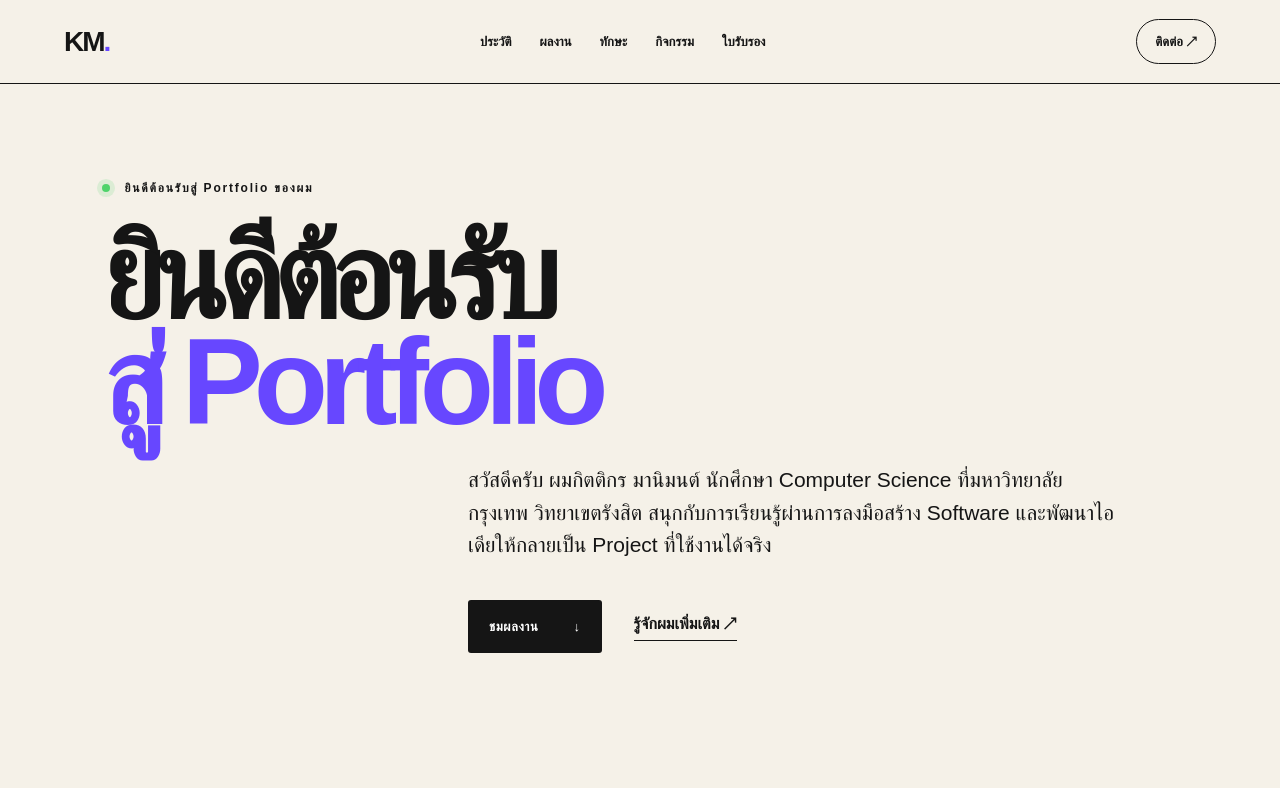
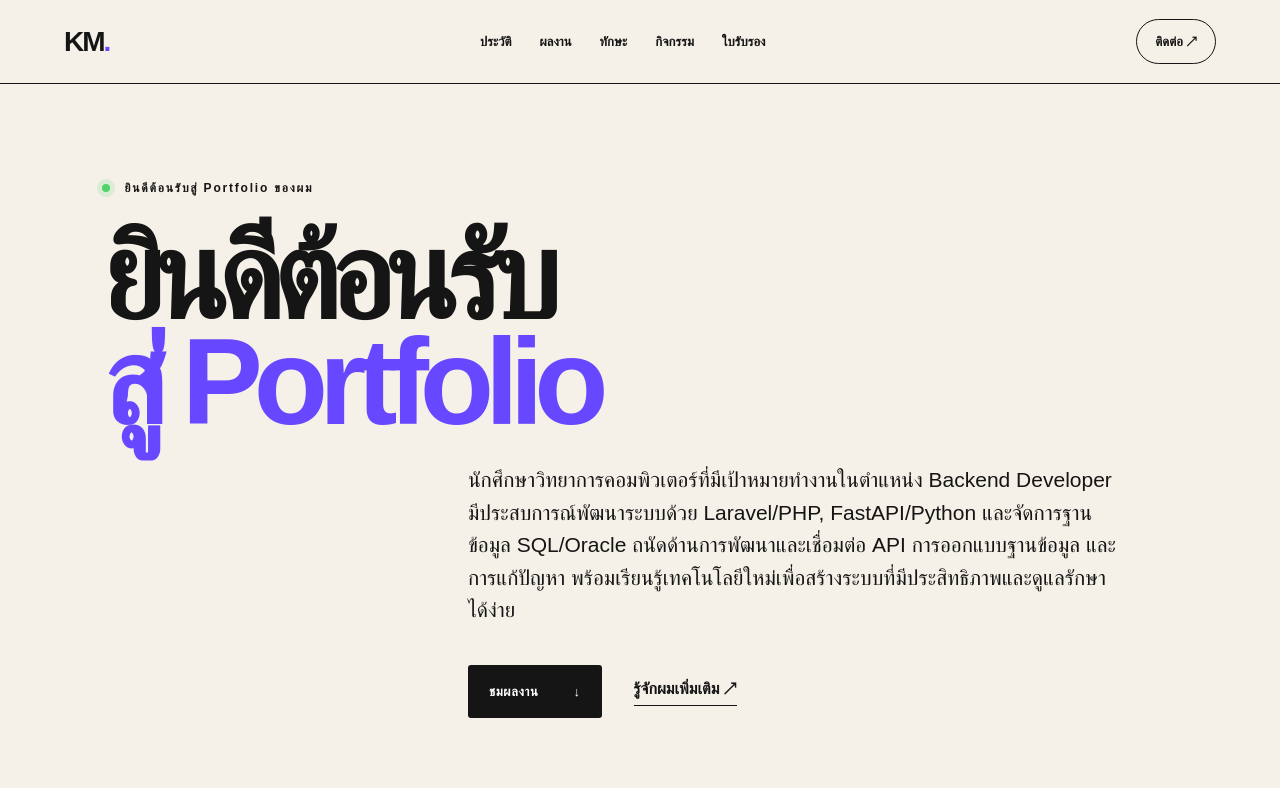
Before and after one commit to Lostinyss/kittikorn-portfolio, a Next.js app: page / in a window 1280 px wide. Shown: the top 788 px of the page. Built offline with nearby package versions, Linux system fonts and the light colour scheme.

Commit message:
Update portfolio intro and accent color

```diff
--- a/app/globals.css
+++ b/app/globals.css
@@ -1,6 +1,6 @@
 @import "tailwindcss";
 
-:root { --ink:#151515; --paper:#f5f1e8; --lime:#ffcce0; --purple:#6747ff; }
+:root { --ink:#151515; --paper:#f5f1e8; --lime:#7da3f0; --purple:#6747ff; }
 * { box-sizing:border-box; }
 html { scroll-behavior:smooth; }
 body { margin:0; background:var(--paper); color:var(--ink); font-family:Arial, Helvetica, sans-serif; }
--- a/app/page.tsx
+++ b/app/page.tsx
@@ -79,7 +79,7 @@ export default function Home() {
       <section className="hero" id="top">
         <div className="hero-kicker"><span className="status-dot" /> ยินดีต้อนรับสู่ Portfolio ของผม</div>
         <h1>ยินดีต้อนรับ<br /><span>สู่ Portfolio</span></h1>
-        <p className="hero-copy">สวัสดีครับ ผมกิตติกร มานิมนต์ นักศึกษา Computer Science ที่มหาวิทยาลัยกรุงเทพ วิทยาเขตรังสิต สนุกกับการเรียนรู้ผ่านการลงมือสร้าง Software และพัฒนาไอเดียให้กลายเป็น Project ที่ใช้งานได้จริง</p>
+        <p className="hero-copy">นักศึกษาวิทยาการคอมพิวเตอร์ที่มีเป้าหมายทำงานในตำแหน่ง Backend Developer มีประสบการณ์พัฒนาระบบด้วย Laravel/PHP, FastAPI/Python และจัดการฐานข้อมูล SQL/Oracle ถนัดด้านการพัฒนาและเชื่อมต่อ API การออกแบบฐานข้อมูล และการแก้ปัญหา พร้อมเรียนรู้เทคโนโลยีใหม่เพื่อสร้างระบบที่มีประสิทธิภาพและดูแลรักษาได้ง่าย</p>
         <div className="hero-actions">
           <a className="button button-dark" href="#projects">ชมผลงาน <span>↓</span></a>
           <a className="text-link" href="#about">รู้จักผมเพิ่มเติม <Arrow /></a>
```
